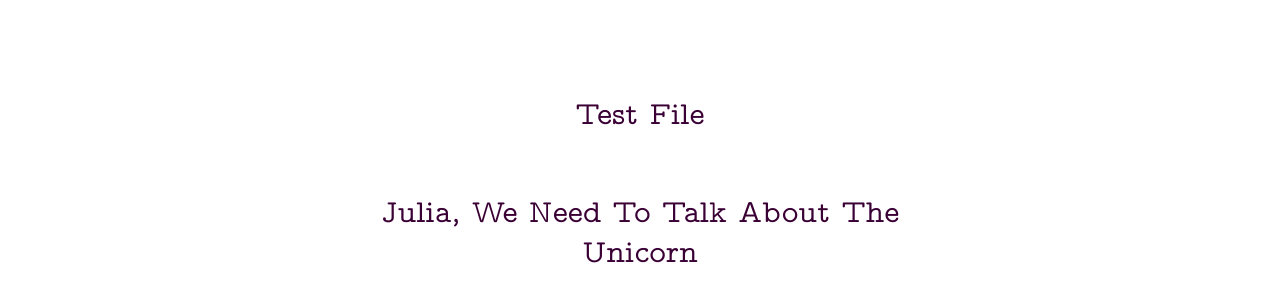
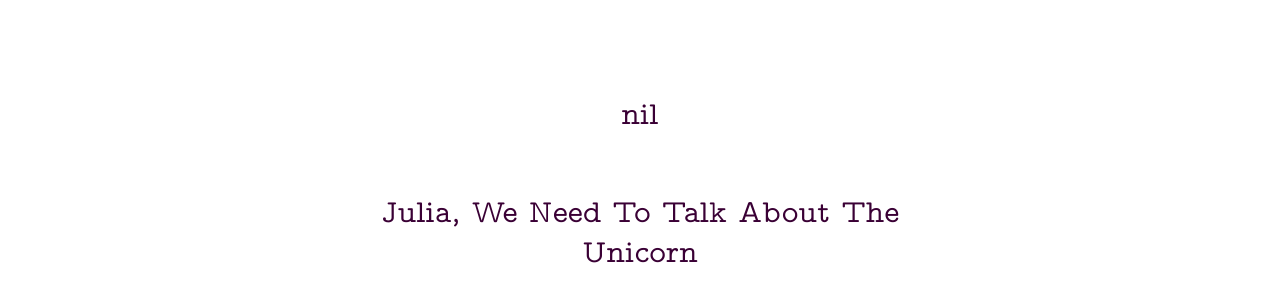
Before and after one commit to rjjiii/rjjiii.github.io, a Jekyll site: the page built from _posts/2020-12-06-test-file.md, in a window 1280 px wide and 900 px high. Shown: the part 176-470 px from the top of the window. Built offline with Jekyll 4.4.1, drawn with Linux system fonts in a browser that asks for light colours.

Commit message:
Update 2020-12-06-test-file.md

```diff
--- a/_posts/2020-12-06-test-file.md
+++ b/_posts/2020-12-06-test-file.md
@@ -1,6 +1,7 @@
 ---
 layout: post
-title: null
+name: RJJ III
+title: nil
 excerpt: <p>My unicorn was too anxious to leave the bedroom, and the vacuum cleaner was only making it worse. Every time I pushed the vacuum in his direction he would rear up onto his back hooves. There were less stained glass animals back here than in the rest of the apartment, but the unicorn had shuffled around and knocked his horn against the few owls that still dangled from the ceiling. They were all arcing on their taut chains, and brown bird-shaped stains scurried along the walls. He reared up so high that his horn punched into the ceiling, which was painted in mashed potato swirls that he had peppered with holes, so I gave up cleaning. I clicked the vacuum cleaner off and caught an owl as it swung near my head. Veins of metal branched through the beer-colored glass. I pulled my hands back slowly to let the owl sway gently in the air. I asked the unicorn, “You happy now?”</p>
 ---
 
```
